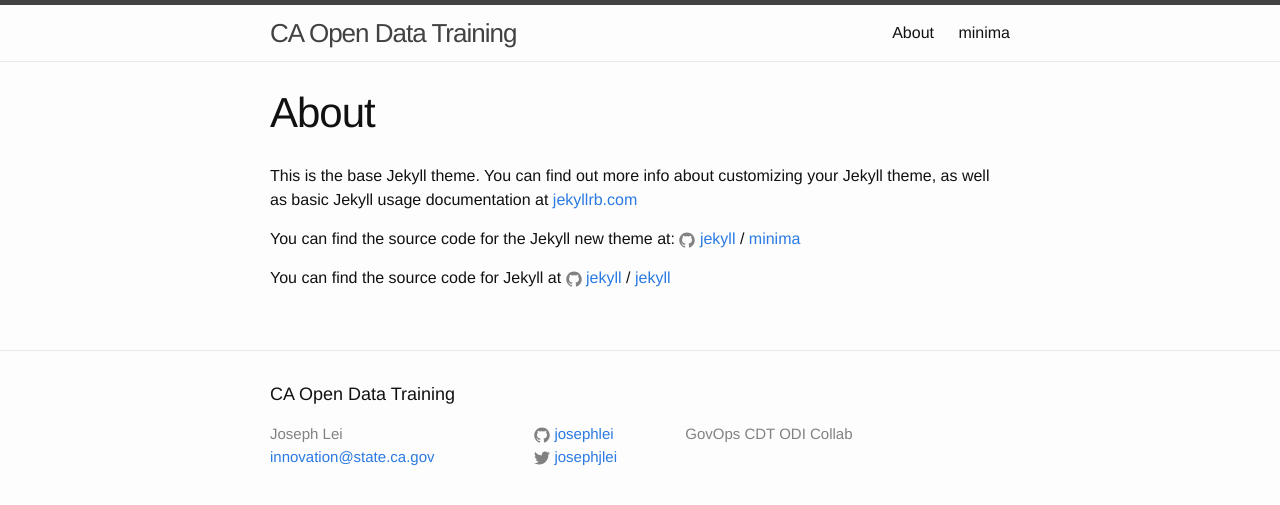
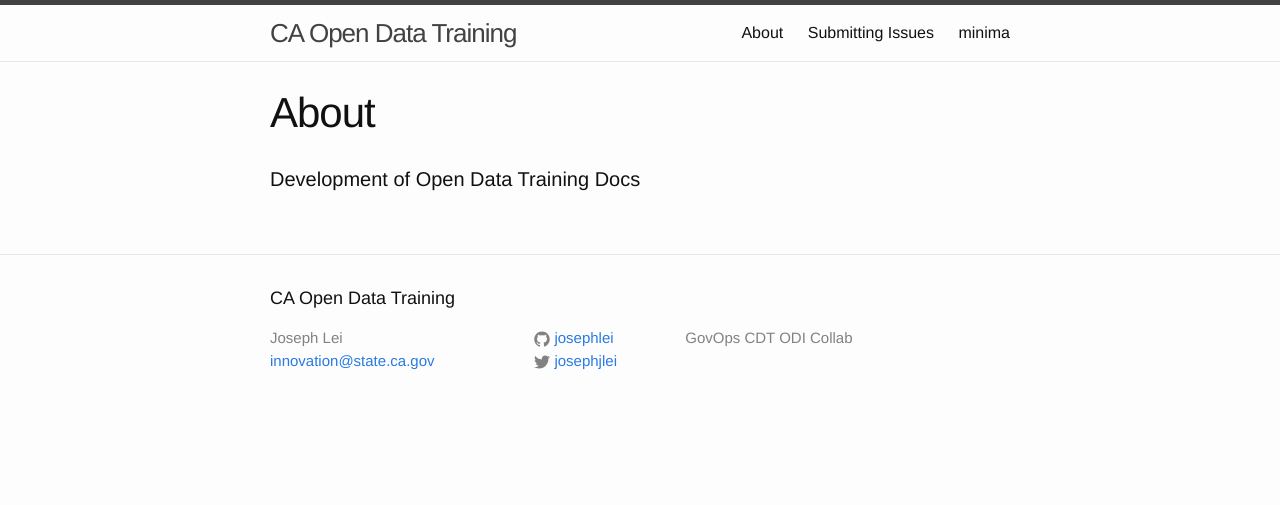
Before and after one commit to josephlei/data-training, a Jekyll site: the page built from about.md, in a window 1280 px wide. Shown: the top 505 px of the page. Built offline with Jekyll 4.4.1, drawn with Linux system fonts in a browser that asks for light colours.

Commit message:
add how to submit issues page, clear out about page temporarily, minor update to draft layout

```diff
--- a/_layouts/draft.html
+++ b/_layouts/draft.html
@@ -24,6 +24,9 @@
 
   <main class="page-content" aria-label="Content">
     <div class="wrapper">
+      <h1>{{page.title}}</h1>
+      <!-- <br> -->
+      Last Updated: {{page.date | date: "%b %-d, %Y" }}
       {{ content }}
     </div>
   </main>
--- a/about.md
+++ b/about.md
@@ -4,12 +4,4 @@ title: About
 permalink: /about/
 ---
 
-This is the base Jekyll theme. You can find out more info about customizing your Jekyll theme, as well as basic Jekyll usage documentation at [jekyllrb.com](http://jekyllrb.com/)
-
-You can find the source code for the Jekyll new theme at:
-{% include icon-github.html username="jekyll" %} /
-[minima](https://github.com/jekyll/minima)
-
-You can find the source code for Jekyll at
-{% include icon-github.html username="jekyll" %} /
-[jekyll](https://github.com/jekyll/jekyll)
+#### Development of Open Data Training Docs
```
Also changed, not shown: issues.md (added, +23 -0 lines).
